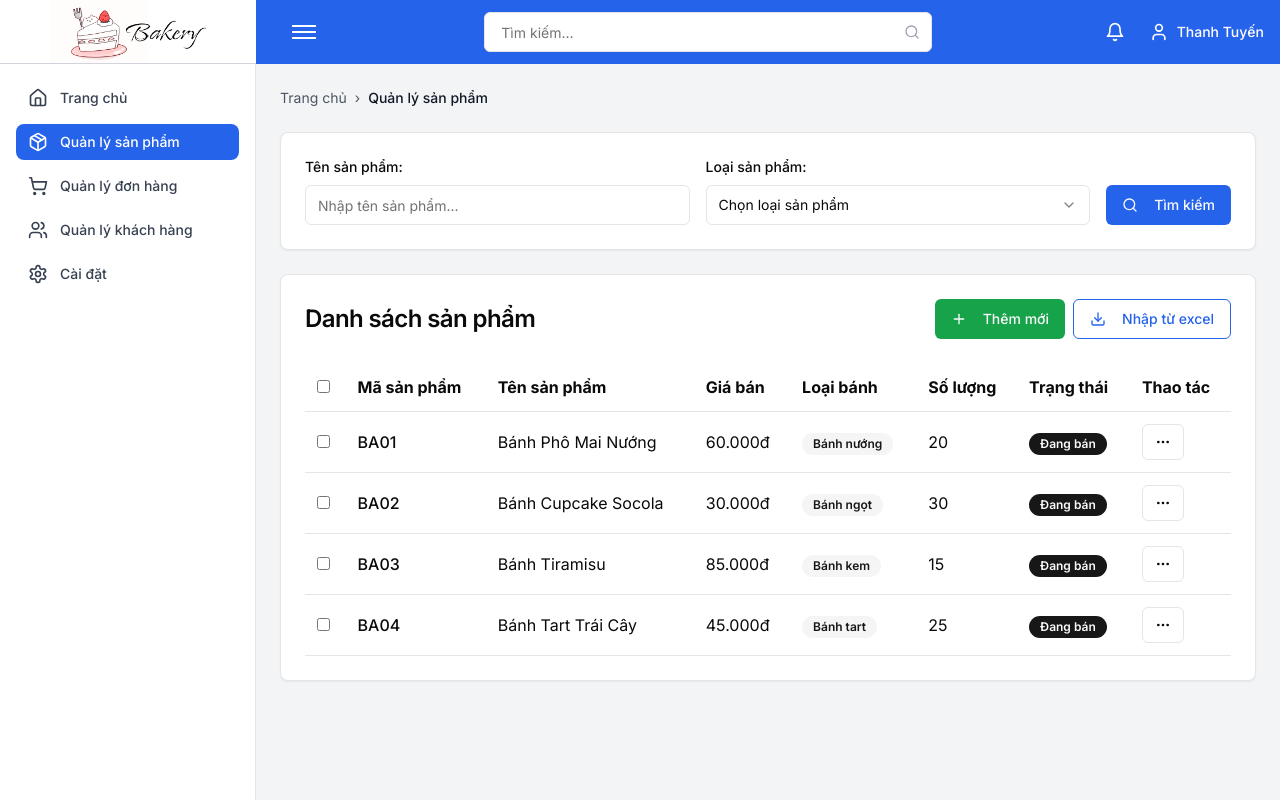
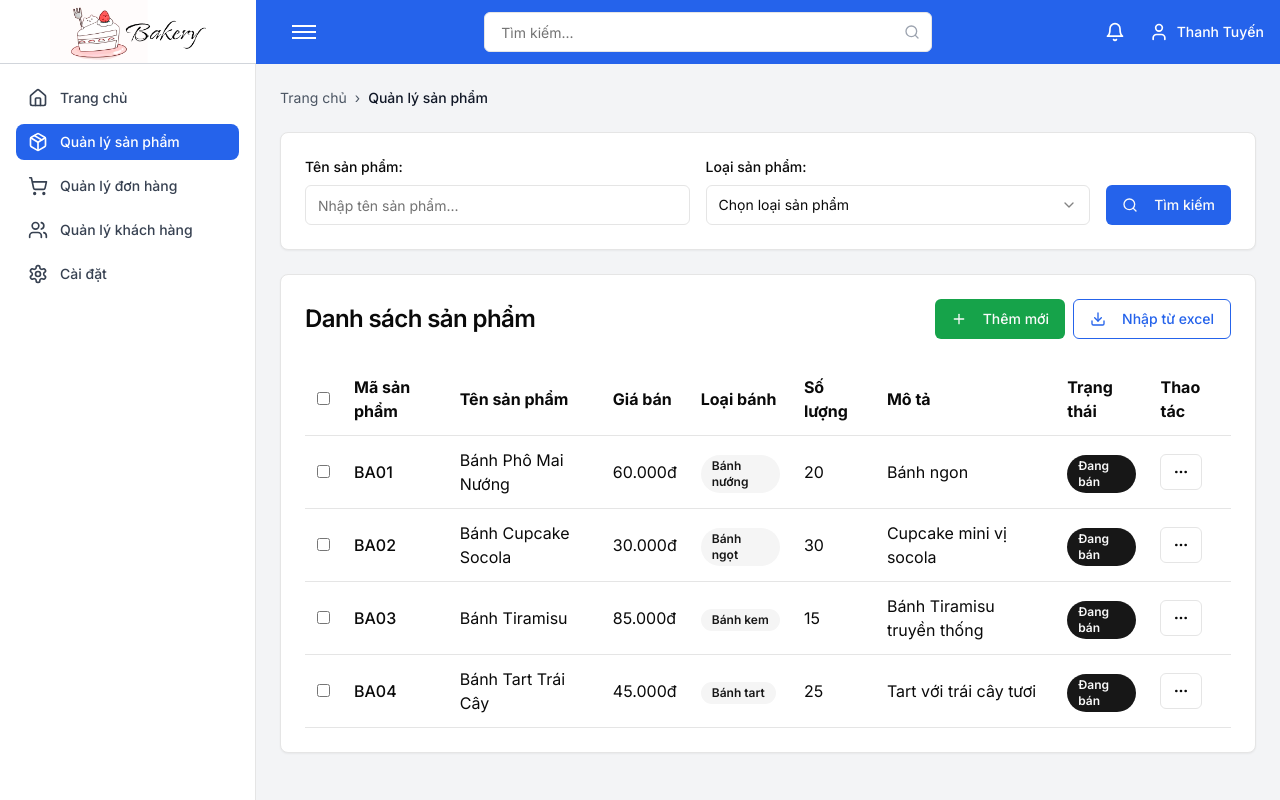
Before and after one commit to thanhtuyen1902/NHOM6_BAKERY_WEB, a Next.js app: page /products in a window 1280 px wide. Built offline with nearby package versions, Linux system fonts and the light colour scheme.

Commit message:
Thêm cột mô tả cho bảng thông tin sản phẩm

```diff
--- a/app/products/page.tsx
+++ b/app/products/page.tsx
@@ -233,6 +233,7 @@ export default function ProductsPage() {
                   <th className="text-left p-3">Giá bán</th>
                   <th className="text-left p-3">Loại bánh</th>
                   <th className="text-left p-3">Số lượng</th>
+                  <th className="text-left p-3">Mô tả</th>
                   <th className="text-left p-3">Trạng thái</th>
                   <th className="text-left p-3">Thao tác</th>
                 </tr>
@@ -250,6 +251,7 @@ export default function ProductsPage() {
                       <Badge variant="secondary">{product.category}</Badge>
                     </td>
                     <td className="p-3">{product.quantity}</td>
+                    <td className="p-3">{product.description}</td>
                     <td className="p-3">
                       <Badge variant={product.status === "active" ? "default" : "secondary"}>
                         {product.status === "active" ? "Đang bán" : "Đã ẩn"}
```
